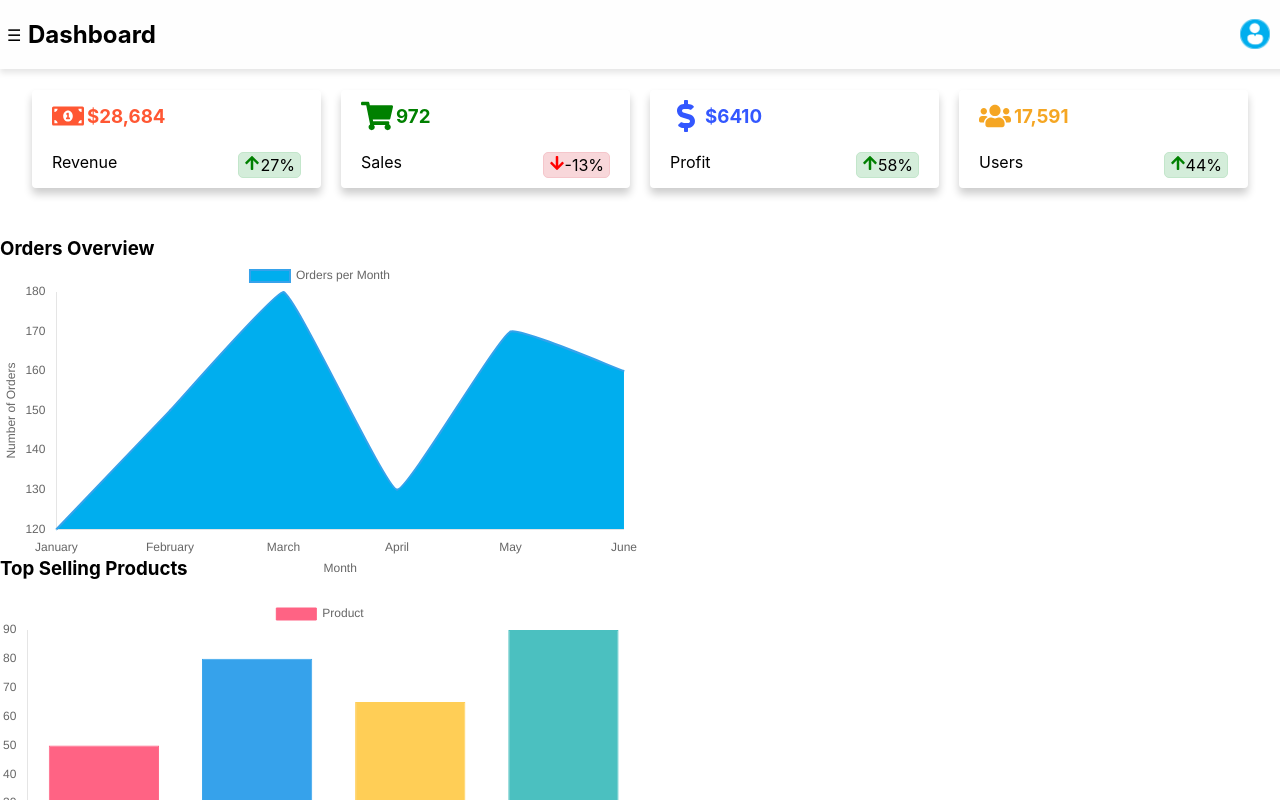
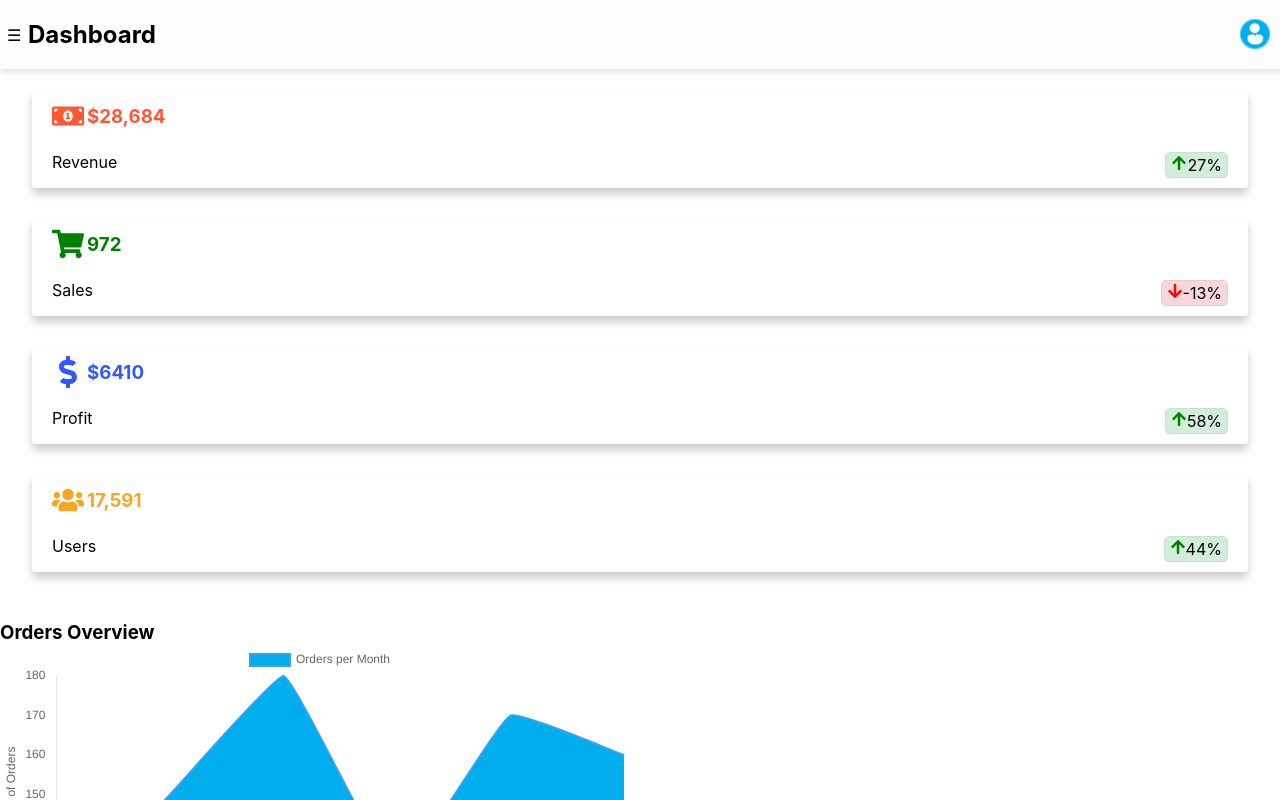
Before and after one commit to Ombito/Admin-dashboard, a React (Create React App) app: page / in a window 1280 px wide. Shown: the top 800 px of the page. Built offline with nearby package versions, Linux system fonts and the light colour scheme.

Commit message:
Fix: users

```diff
--- a/src/App.js
+++ b/src/App.js
@@ -59,7 +59,7 @@ const markAsRead = (id) => {
               <Route path="/orders" element={<Orders />} />
               <Route path="/messages" element={<Messages notifications={notifications} markAsRead={markAsRead}/>} />
               <Route path="/messages/:id" element={<MessageDetails notifications={notifications} />} />
-              <Route path="/customers" element={<Users />} />
+              <Route path="/users" element={<Users />} />
               <Route path="/discounts" element={<Discounts />} />
               <Route path="/invoices" element={<Invoices />} />
               <Route path="/gift&vouchers" element={<Giftcard />} />
--- a/src/components/Home/home.jsx
+++ b/src/components/Home/home.jsx
@@ -1,4 +1,5 @@
-import React, { useState, useEffect, useRef } from 'react'
+import React, { useState, useEffect, useRef } from 'react';
+import { useNavigate } from 'react-router-dom';
 import Barchart from '../Barchart/barchart';
 import Piechart from '../Piechart/piechart';
 import Linegraph from '../Linegraph/linegraph';
@@ -17,6 +18,27 @@ const Home = () => {
   const [orders, setOrders] = useState([]);
   const [dashboardStats, setDashboardStats] = useState([]);
   const contentRef = useRef();
+  const navigate = useNavigate();
+
+
+  const handleStatClick = (index) => {
+    switch (index) {
+      case 0:
+        navigate('/orders');
+        break;
+      case 1:
+        navigate('/orders');
+        break;
+      case 2:
+        navigate('/analytics');
+        break;
+      case 3:
+        navigate('/users');
+        break;
+      default:
+        break;
+    }
+  };
 
   useEffect(() => {
     // const fetchDashboardStats = async () => {
@@ -113,6 +135,7 @@ const handleExportPDF = () => {
 
     return (
   <div className="dashboard-stat">
+    <div>
       <div className="dashboard-analytics">
         {icon === 'FaMoneyBillAlt' && <FaMoneyBillAlt color={color} className="dashboard-icon" />}
         {icon === 'FaShoppingCart' && <FaShoppingCart color={color} className="dashboard-icon" />}
@@ -130,6 +153,8 @@ const handleExportPDF = () => {
           )}
           <p>{percentage}%</p>
         </div>
+      </div>
+
     </div>
   </div>
     )
@@ -155,8 +180,7 @@ const handleExportPDF = () => {
         </div>
         <div className="dashboard-home-landing">
           <div className="dashboard-hero">
-            <div className="dashboard-stats-container">
-              {dashboardStats.map((stat) => (
+            {dashboardStats.map((stat, index) => (<div onClick={() => handleStatClick(index)} className="dashboard-stats-container">
               <DashboardStatItem
                 key={stat.id}
                 icon={stat.icon}
@@ -165,8 +189,8 @@ const handleExportPDF = () => {
                 label={stat.label}
                 percentage={stat.percentage}
               />
+            </div>
           ))}
-              </div>
             <div className="dashboard">
               <div className="chart-container">
                 <Linegraph />
--- a/src/components/Sidebar/sidebar.jsx
+++ b/src/components/Sidebar/sidebar.jsx
@@ -76,7 +76,7 @@ const handleLogoutClose = () => {
         <div className='sidebar-hero'>
           <ul className="sidebar-menu">
             <li onClick={() => handleNavigate('/')}><FaHome color='#ff6384'/><span>Dashboard</span></li>
-            <li onClick={() => handleNavigate('/customers')}><FaUser color='#00aeee'/><span>Users</span></li>
+            <li onClick={() => handleNavigate('/users')}><FaUser color='#00aeee'/><span>Users</span></li>
             <li onClick={() => handleNavigate('/orders')}><FaClipboardList color='green'/><span>Orders</span></li>
             <li onClick={() => handleNavigate('/messages')}>
                 <FaEnvelope color='gold'/><span>Messages {unreadCount > 0 && <span className="sidebar-messages-count">{unreadCount}</span> }</span>
```
Lines whose indentation alone changed are shown as unchanged.
